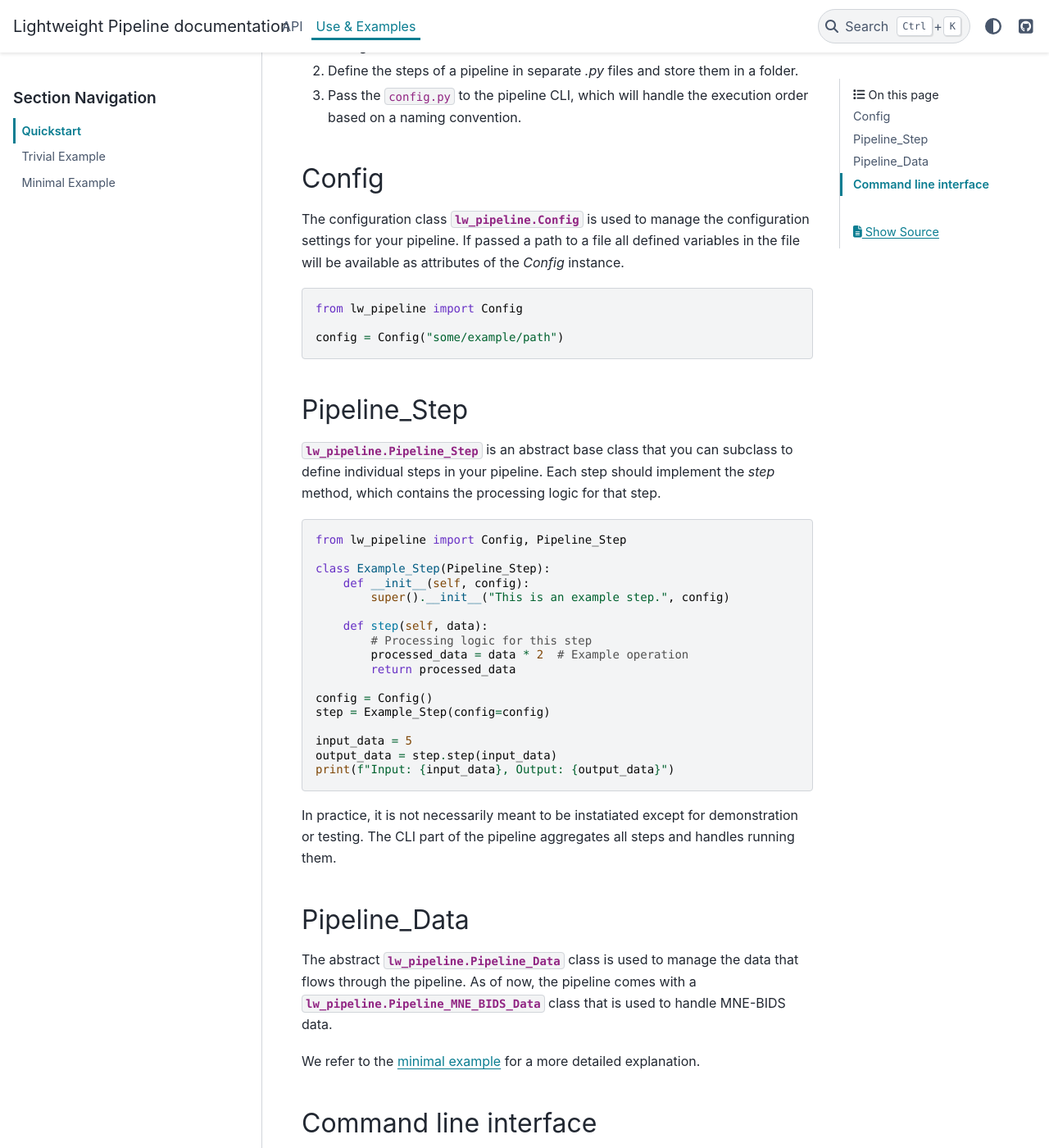
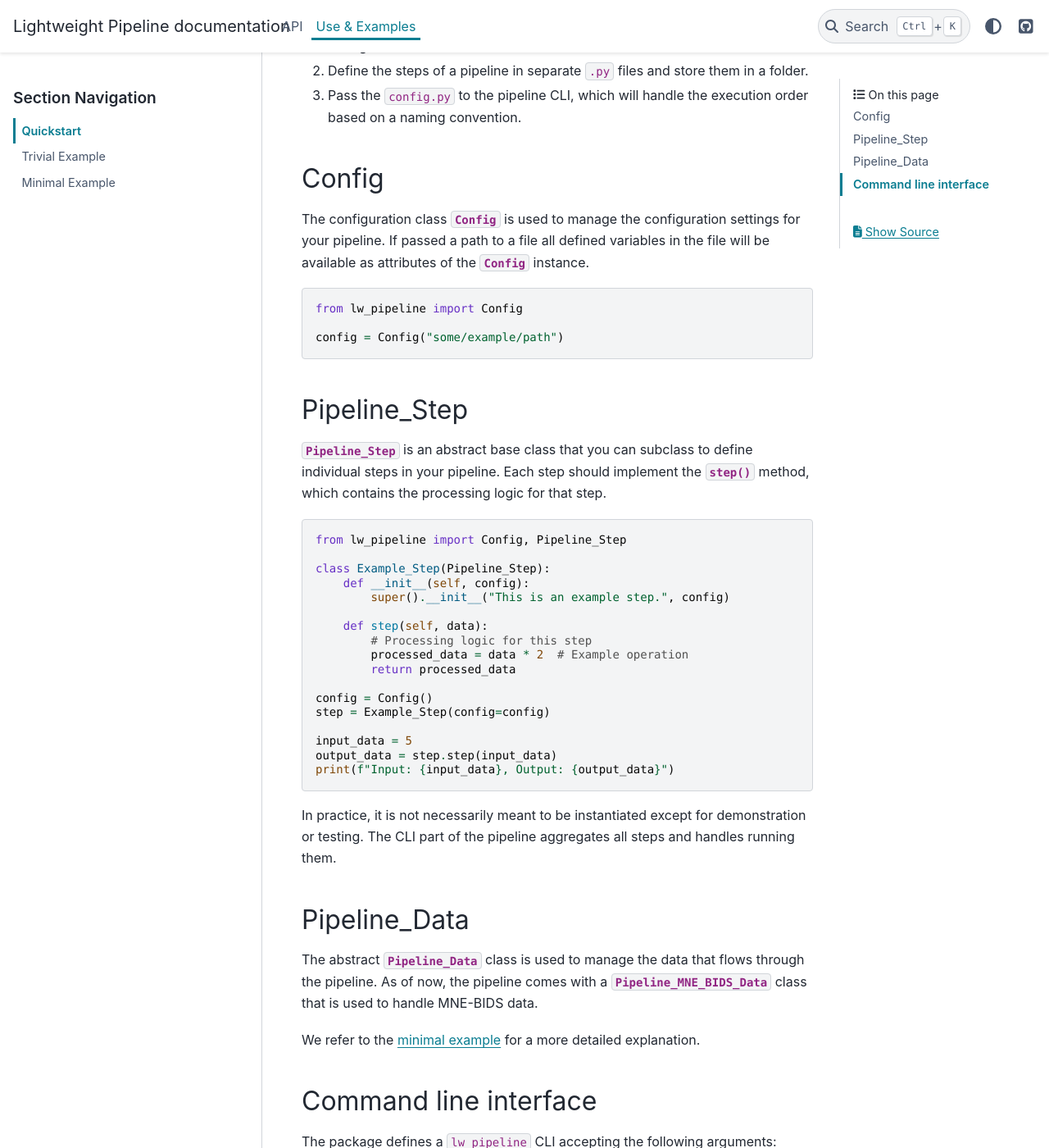
Before and after one commit to jbkordass/lightweight-pipeline, a Sphinx documentation site: the page built from doc/quickstart.rst, in a window 1280 px wide and 1400 px high, scrolled down 238 px. Shown: the whole window at 82% size. Built offline with Sphinx 7.4.7 and the PyData theme 0.15.4, drawn with Linux system fonts in a browser that asks for light colours.

```diff
--- a/doc/conf.py
+++ b/doc/conf.py
@@ -11,10 +11,8 @@ copyright = '2025, The Lightweight Pipeline developers'
 author = 'The Lightweight Pipeline developers'
 
 
-import os
-import sys
 
-import lw_pipeline
+import lw_pipeline  # noqa: E402
 
 # -- General configuration ---------------------------------------------------
 # https://www.sphinx-doc.org/en/master/usage/configuration.html#general-configuration
--- a/doc/minimal_example.rst
+++ b/doc/minimal_example.rst
@@ -7,7 +7,7 @@ This section provides an overview of a minimal example pipeline setup processing
 It demonstrates
 
 #. More complex pipeline steps.
-#. Using the Pipeline_MNE_BIDS_Data class to handle MNE-BIDS data.
+#. Using the :class:`Pipeline_MNE_BIDS_Data <lw_pipeline.Pipeline_MNE_BIDS_Data>` class to handle MNE-BIDS data.
 #. Running the pipeline (interactively) from a jupyter notebook.
 #. Using sphinx doc to document the pipeline steps.
 
--- a/doc/quickstart.rst
+++ b/doc/quickstart.rst
@@ -5,15 +5,15 @@ Quickstart
 Rough idea:
 
 #. Write a :file:`config.py` specifying the locations of steps, data, and other configurations.
-#. Define the steps of a pipeline in separate `.py` files and store them in a folder.
+#. Define the steps of a pipeline in separate :file:`.py` files and store them in a folder.
 #. Pass the :file:`config.py` to the pipeline CLI, which will handle the execution order based on a naming convention.
 
 
 Config
 ~~~~~~
 
-The configuration class :class:`lw_pipeline.Config` is used to manage the configuration settings for your pipeline.
-If passed a path to a file all defined variables in the file will be available as attributes of the `Config` instance.
+The configuration class :class:`Config <lw_pipeline.Config>` is used to manage the configuration settings for your pipeline.
+If passed a path to a file all defined variables in the file will be available as attributes of the :class:`Config <lw_pipeline.Config>` instance.
 
 .. code-block:: python
 
@@ -25,8 +25,8 @@ If passed a path to a file all defined variables in the file will be available a
 Pipeline_Step
 ~~~~~~~~~~~~~
 
-:class:`lw_pipeline.Pipeline_Step` is an abstract base class that you can subclass to define individual steps in your pipeline.
-Each step should implement the `step` method, which contains the processing logic for that step.
+:class:`Pipeline_Step <lw_pipeline.Pipeline_Step>` is an abstract base class that you can subclass to define individual steps in your pipeline.
+Each step should implement the :func:`step() <lw_pipeline.Pipeline_Step.step>` method, which contains the processing logic for that step.
 
 .. code-block:: python
 
@@ -48,15 +48,15 @@ Each step should implement the `step` method, which contains the processing logi
     output_data = step.step(input_data)
     print(f"Input: {input_data}, Output: {output_data}")
 
-In practice, it is not necessarily meant to be instatiated except for demonstration or testing.
+In practice, it is not necessarily meant to be instantiated except for demonstration or testing.
 The CLI part of the pipeline aggregates all steps and handles running them.
 
 
 Pipeline_Data
 ~~~~~~~~~~~~~
 
-The abstract :class:`lw_pipeline.Pipeline_Data` class is used to manage the data that flows through the pipeline.
-As of now, the pipeline comes with a :class:`lw_pipeline.Pipeline_MNE_BIDS_Data` class that is used to handle MNE-BIDS data.
+The abstract :class:`Pipeline_Data <lw_pipeline.Pipeline_Data>` class is used to manage the data that flows through the pipeline.
+As of now, the pipeline comes with a :class:`Pipeline_MNE_BIDS_Data <lw_pipeline.Pipeline_MNE_BIDS_Data>` class that is used to handle MNE-BIDS data.
 
 
 We refer to the :doc:`minimal example<minimal_example>` for a more detailed explanation.
--- a/doc/trivial_example.rst
+++ b/doc/trivial_example.rst
@@ -22,14 +22,14 @@ The config file can be used to define custom variables.
     :language: Python
     :caption: config.py
 
-In the context of an `lw_pipeline.Config` instance `config`, such a variable can be accessed as:
+In the context of a :class:`Config <lw_pipeline.Config>` instance `config`, such a variable can be accessed as:
 
 .. code-block:: python
 
     config.variable_a
 
-Next we define some steps, i.e. subclasses of `lw_pipeline.Pipeline_Step` that implement the `step()` method.
-The steps are defined in the `steps` directory.
+Next we define some steps, i.e. subclasses of :class:`Pipeline_Step <lw_pipeline.Pipeline_Step>` that implement the :func:`step() <lw_pipeline.Pipeline_Step.step>` method.
+The steps are defined in the :file:`steps/` directory.
 
 .. literalinclude:: ../examples/trivial/steps/00_start.py
     :language: Python
--- a/examples/minimal/doc/conf.py
+++ b/examples/minimal/doc/conf.py
@@ -17,10 +17,8 @@ import sys
 curdir = os.path.dirname(__file__)
 sys.path.insert(0, os.path.abspath(os.path.join(curdir, "..")))
 
-import steps
-import config
 
-import lw_pipeline
+import lw_pipeline  # noqa: E402
 
 # -- General configuration ---------------------------------------------------
 # https://www.sphinx-doc.org/en/master/usage/configuration.html#general-configuration
```
Also changed, not shown: README.md (+1 -1 lines), 10 other files.
